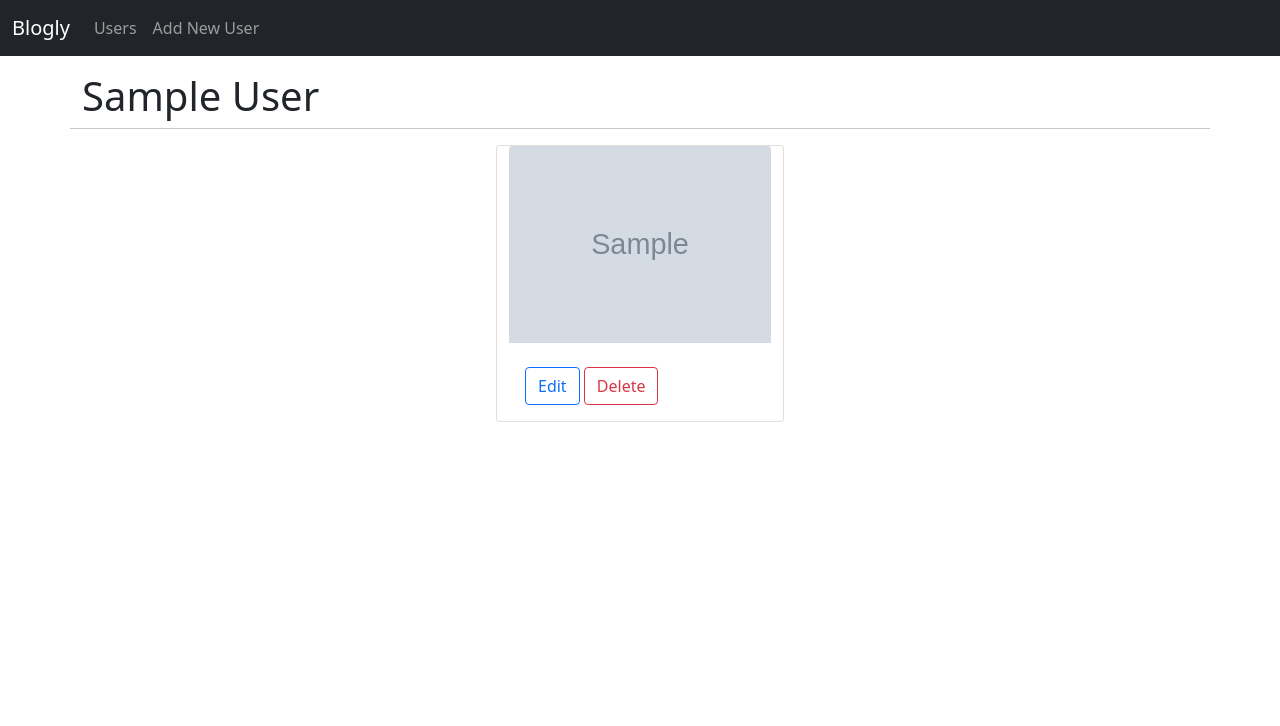
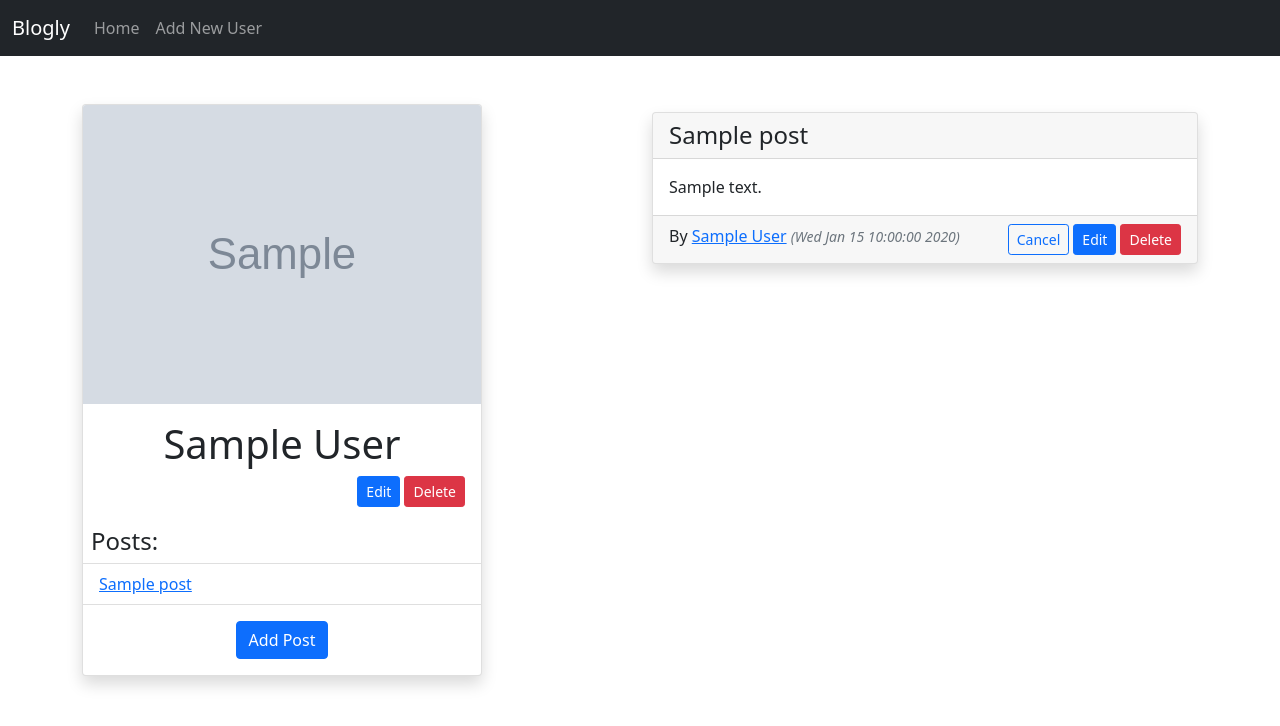
Before and after one commit to eckesm/Blogly, a Flask app: page /users/1 in a window 1280 px wide. Shown: the top 726 px of the page. Run offline with Flask 2, Linux system fonts and the light colour scheme; tables that the repository leaves empty hold one stand-in row (values such as "Sample post"); grey boxes marked "Sample" are stand-in pictures.

Commit message:
completed assignment part 2 after section 23.2

```diff
--- a/app.py
+++ b/app.py
@@ -2,7 +2,7 @@
 
 from flask import Flask, request, render_template, redirect, flash, session
 from flask_debugtoolbar import DebugToolbarExtension
-from models import db, connect_db, User
+from models import db, connect_db, User, Post, DEFAULT_IMAGE_URL
 
 app = Flask(__name__)
 
@@ -16,26 +16,64 @@ debug = DebugToolbarExtension(app)
 connect_db(app)
 db.create_all()
 
+# -------------------------------------------------------------------
+
+
+def get_list_users():
+    return db.session.query(User.id, User.first_name, User.last_name).order_by(User.last_name, User.first_name).limit(25).all()
+
+# -------------------------------------------------------------------
+
 
 @app.route('/')
 def show_home_page():
-    """Show home page."""
-    return redirect('/users')
+    """Show home page and users."""
+
+    all_users = get_list_users()
+    session['users'] = all_users
+
+    return redirect('/home')
 
 
 @app.route('/users')
+def show_list_of_users():
+    """Show home page and users."""
+
+    all_users = get_list_users()
+    session['users'] = all_users
+
+    return redirect('/home')
+
+#####################################################################
+# ------------------------------ Users -----------------------------#
+#####################################################################
+
+
+@app.route('/home')
 def show_users():
     """Show list of all users."""
-    # users = User.query.all()
+
+    all_users = get_list_users()
+    session['users'] = all_users
+
     users = User.query.order_by(User.last_name, User.first_name)
-    return render_template('users.html', users=users)
+    posts = Post.query.order_by(Post.created_at.desc()).limit(5).all()
+    # order_by('created_at')
+
+    return render_template('home.html', users=users, posts=posts)
+
+# -------------------------------------------------------------------
 
 
 @app.route('/users/<int:user_id>')
 def show_user(user_id):
     """Show details about a single user."""
     user = User.query.get_or_404(user_id)
-    return render_template('details.html', user=user)
+    posts = user.posts
+
+    return render_template('details.html', user=user, posts=posts)
+
+# -------------------------------------------------------------------
 
 
 @app.route('/users/new')
@@ -43,25 +81,30 @@ def show_new_user_form():
     """Show new user form."""
     return render_template('new_user_form.html')
 
+# -------------------------------------------------------------------
+
 
 @app.route('/users/new', methods=['POST'])
 def add_new_user_from_form():
-    """Add new user to users table from New User form."""
-    first_name = request.form['first_name']
-    last_name = request.form['last_name']
-    image_url = request.form['image_url']
+    """Add new user to blogly_db."""
 
-    if image_url == '':
-        new_user = User(first_name=first_name, last_name=last_name)
-    else:
-        new_user = User(first_name=first_name,
-                        last_name=last_name, image_url=image_url)
+    new_user = User(
+        first_name=request.form['first_name'],
+        last_name=request.form['last_name'],
+        image_url=request.form['image_url'] or None
+    )
 
     db.session.add(new_user)
     db.session.commit()
 
-    # return redirect(f"/users/{new_user.id}")
-    return redirect('/users')
+    all_users = get_list_users()
+    session['users'] = all_users
+
+    flash(f"{new_user.full_name}'s profile has been created.", 'alert-info')
+
+    return redirect('/home')
+
+# -------------------------------------------------------------------
 
 
 @app.route('/users/<int:user_id>/edit')
@@ -70,37 +113,144 @@ def edit_user(user_id):
     user = User.query.get_or_404(user_id)
     return render_template('edit_user_form.html', user=user)
 
+# -------------------------------------------------------------------
+
 
 @app.route('/users/<int:user_id>/edit', methods=['POST'])
 def update_user(user_id):
-    """Update user information."""
+    """Update user information in blogly_db."""
 
     edit_user = User.query.get_or_404(user_id)
 
-    first_name = request.form['first_name']
-    last_name = request.form['last_name']
+    edit_user.first_name = request.form['first_name']
+    edit_user.last_name = request.form['last_name']
+
     image_url = request.form['image_url']
-
-    edit_user.first_name = first_name
-    edit_user.last_name = last_name
-
-    delattr(edit_user, 'image_url')
     if image_url == '':
-        edit_user.image_url = 'https://external-content.duckduckgo.com/iu/?u=https%3A%2F%2Fpce-coops.com%2Fwp-content%2Fuploads%2F2019%2F04%2Fblank-profile-picture-973460_1280-e1561474127956.png&f=1&nofb=1'
-    else:
-        edit_user.image_url = image_url
+        edit_user.image_url = DEFAULT_IMAGE_URL
 
     db.session.add(edit_user)
     db.session.commit()
 
-    return redirect('/users')
+    all_users = get_list_users()
+    session['users'] = all_users
+
+    flash(f"{edit_user.full_name}'s profile has been updated.", 'alert-info')
+
+    return redirect(f"/users/{user_id}")
+
+# -------------------------------------------------------------------
 
 
 @app.route('/users/<int:user_id>/delete')
 def delete_user(user_id):
-    """Delete user information."""
+    """Delete user information from blogly_db."""
 
-    User.query.filter_by(id=user_id).delete()
+    user = User.query.get_or_404(user_id)
+    full_name = user.full_name
+
+    db.session.delete(user)
     db.session.commit()
 
-    return redirect('/users')
+    all_users = get_list_users()
+    session['users'] = all_users
+
+    flash(f"{full_name}'s profile has been deleted.", 'alert-info')
+
+    return redirect('/home')
+
+#####################################################################
+# ------------------------------ Posts -----------------------------#
+#####################################################################
+
+
+@app.route('/posts/<int:post_id>')
+def show_post(post_id):
+    """Show specific post."""
+
+    post = Post.query.get_or_404(post_id)
+    user = post.user
+    return render_template('single_post.html', post=post, user=user)
+
+# -------------------------------------------------------------------
+
+
+@app.route('/users/<int:user_id>/posts/new')
+def show_new_post_form(user_id):
+    """Show new post form for a given user."""
+
+    user = User.query.get_or_404(user_id)
+    return render_template('add_post_form.html', user=user)
+
+# -------------------------------------------------------------------
+
+
+@app.route('/users/<int:user_id>/posts/new', methods=['POST'])
+def add_new_post_to_db(user_id):
+    """Adds a new post from form to blogly_db."""
+
+    user = User.query.get_or_404(user_id)
+    title = request.form['title']
+    content = request.form['content']
+
+    new_post = Post(title=title, content=content, owner_id=user_id)
+    db.session.add(new_post)
+    db.session.commit()
+
+    flash(
+        f"{title} has been added to {user.full_name}'s profile", 'alert-info')
+
+    return redirect(f"/users/{user_id}")
+
+# -------------------------------------------------------------------
+
+
+@app.route('/posts/<int:post_id>/edit')
+def show_edit_post_form(post_id):
+    """Show form to edit a post."""
+
+    edit_post = Post.query.get_or_404(post_id)
+    user = edit_post.user
+
+    return render_template('edit_post_form.html', post=edit_post, user=user)
+
+# -------------------------------------------------------------------
+
+
+@app.route('/posts/<int:post_id>/edit', methods=['POST'])
+def edit_post_in_database(post_id):
+    """Edits selected post in blogly_db."""
+
+    title = request.form['title']
+    content = request.form['content']
+
+    edit_post = Post.query.get_or_404(post_id)
+    edit_post.title = title
+    edit_post.content = content
+
+    db.session.add(edit_post)
+    db.session.commit()
+
+    flash(
+        f"{user.full_name}'s post entitled {title} has been edited.", 'alert-info')
+
+    return redirect(f'/posts/{post_id}')
+
+# -------------------------------------------------------------------
+
+
+@app.route('/posts/<int:post_id>/delete')
+def delete_post_from_database(post_id):
+    """Deletes selected post from blogly_db."""
+
+    post = Post.query.get_or_404(post_id)
+    title = post.title
+    user = post.user
+
+    db.session.delete(post)
+    db.session.commit()
+
+    flash(
+        f"{user.full_name}'s post entitled {title} has been deleted.", 'alert-info')
+
+    return redirect(f'/users/{user.id}')
--- a/templates/base.html
+++ b/templates/base.html
@@ -21,9 +21,24 @@
           </button>
           <div class="collapse navbar-collapse" id="navbarNavAltMarkup">
             <ul class="navbar-nav me-auto mb-2 mb-lg-0">
+
               <li class="nav-item">
-                <a class="nav-link" href="/users">Users</a>
+                <a class="nav-link" href="/home">Home</a>
               </li>
+
+              {% if session['users'] | length > 0 %}
+              <li class="nav-item dropdown">
+                <a class="nav-link dropdown-toggle" href="#" id="users_dropdown" role="button" data-bs-toggle="dropdown" aria-expanded="false">Users</a>
+                <ul class="dropdown-menu" aria-labelledby="users_dropdown">
+
+                  {% for user in session['users'] %}
+                  <li><a class="dropdown-item" href="/users/{{user[0]}}">{{user[1]}} {{user[2]}}</a></li>
+                  {% endfor %}
+
+                </ul>
+              </li>
+              {% endif %}
+
               <li class="nav-item">
                 <a class="nav-link" href="/users/new">Add New User</a>
               </li>
--- a/templates/details.html
+++ b/templates/details.html
@@ -4,18 +4,74 @@
 {% block content %}
 
 <div class="container">
-	<div class="row d-flex justify-content-around align-items-start mt-3">
-		<h1 class="display-6">{{user.full_name}}</h1>
-		<hr>
-		<div class="card" style="width: 18rem;">
-			<img src="{{user.image_url}}" class="card-img-top" alt="{{user.full_name}}">
-			<div class="card-body">
-				<h5 class="card-title">{{userfull_name}}</h5>
-				<a href="/users/{{user.id}}/edit" class="btn btn-outline-primary">Edit</a>
-				<a href="/users/{{user.id}}/delete" class="btn btn-outline-danger">Delete</a>
-			</div>
-		</div>
-	</div>
+
+  <div class="row d-flex justify-content-center align-items-start">
+
+    <!-- Profile -->
+    <div class="col-12 col-lg-6">
+
+      <div class="card my-5 p-0 shadow" style="width: 25rem;">
+
+        <img src="{{user.image_url}}" class="card-img-top" alt="{{user.full_name}}">
+
+        <div class="card-body mb-1">
+          <p class="card-title display-6 text-center">{{user.full_name}}</p>
+          <div class="d-flex justify-content-end">
+            <a href="/users/{{user.id}}/edit" class="btn btn-primary btn-sm">Edit</a>
+            <a href="/users/{{user.id}}/delete" class="btn btn-danger btn-sm ms-1">Delete</a>
+          </div>
+        </div>
+
+        {% if posts | length > 0 %}
+        <p class="h4 ms-2">Posts:</p>
+        <ul class="list-group list-group-flush">
+          {% for post in posts %}
+          <li class="list-group-item"><a href="/posts/{{post.id}}">{{post.title}}</a></li>
+          {% endfor %}
+        </ul>
+        {% endif %}
+
+        <div class="card-body d-flex justify-content-center">
+          <a href="/users/{{user.id}}/posts/new" class="btn btn-primary">Add Post</a>
+        </div>
+
+      </div>
+
+    </div>
+
+    <!-- Posts -->
+    {% if posts | length > 0 %}
+    <div class="col-12 col-lg-6 pt-5">
+
+      {% for post in posts %}
+
+      <div class="card my-2 p-0 shadow" style="max-width: 50vw;">
+        <div class="card-header">
+          <h4 class="card-title m-0">{{post.title}}</h5>
+        </div>
+        <div class="card-body text-dark overflow-auto" style="max-height: 250px;">
+          <p class="card-text">{{post.content}}</p>
+        </div>
+        <div class="card-footer d-flex flex-wrap justify-content-between">
+          <div class="">
+            By <a href="/users/{{user.id}}">{{user.full_name}}</a>
+            <small class="text-muted"><i> ({{post.created_at.strftime('%c')}})</i></small>
+          </div>
+          <div class="d-flex flex-nowrap ms-auto">
+            <a href="/users/{{user.id}}" class="btn btn-outline-primary btn-sm">Cancel</a>
+            <a href="/posts/{{post.id}}/edit" class="ms-1 btn btn-primary btn-sm">Edit</a>
+            <a href="/posts/{{post.id}}/delete" class="ms-1 btn btn-danger btn-sm">Delete</a>
+          </div>
+        </div>
+      </div>
+
+      {% endfor %}
+
+    </div>
+    {% endif %}
+
+  </div>
+
 </div>
 
 {% endblock %}
--- a/test_flask.py
+++ b/test_flask.py
@@ -16,7 +16,7 @@ app.config['DEBUG_TB_HOSTS'] = ['dont-show-debug-toolbar']
 db.drop_all()
 db.create_all()
 
-# python -m unittest test_models.py
+# python -m unittest test_flask.py
 
 
 class UserViewsTestCase(TestCase):
@@ -53,8 +53,8 @@ class UserViewsTestCase(TestCase):
             html = resp.get_data(as_text=True)
 
             self.assertEqual(resp.status_code, 200)
-            self.assertIn('<h1 class="display-6">First Last</h1>', html)
-            self.assertIn(self.user.get_full_name(), html)
+            self.assertIn('<p class="card-title display-6 text-center">First Last</p>', html)
+            self.assertIn(self.user.full_name, html)
 
     def test_add_user(self):
         with app.test_client() as client:
```
Also changed, not shown: models.py (+29 -21 lines), seed.py (+35 -11 lines), templates/add_post_form.html (added, +32 -0 lines), templates/edit_post_form.html (added, +33 -0 lines), templates/edit_user_form.html (+5 -5 lines), templates/home.html (added, +66 -0 lines), templates/new_user_form.html (+7 -6 lines), templates/single_post.html (added, +34 -0 lines), templates/users.html (deleted, +0 -20 lines).
